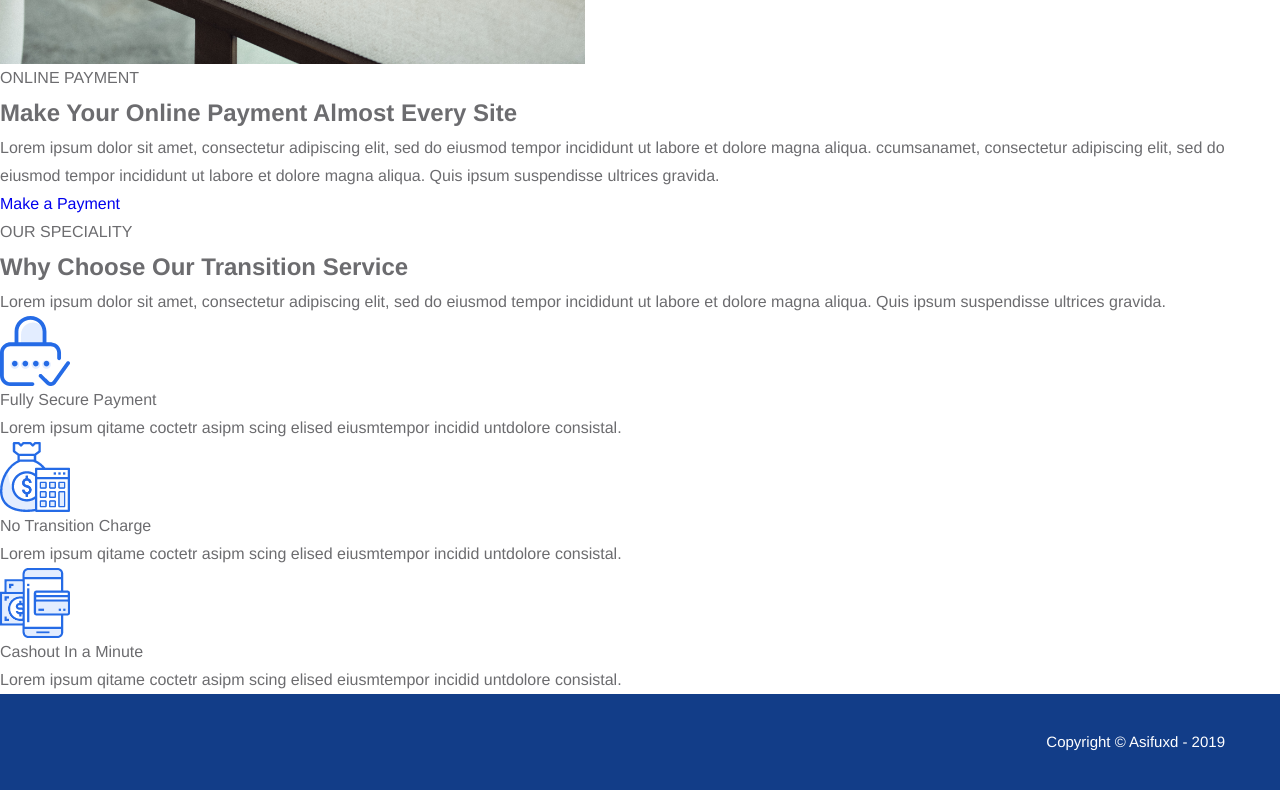
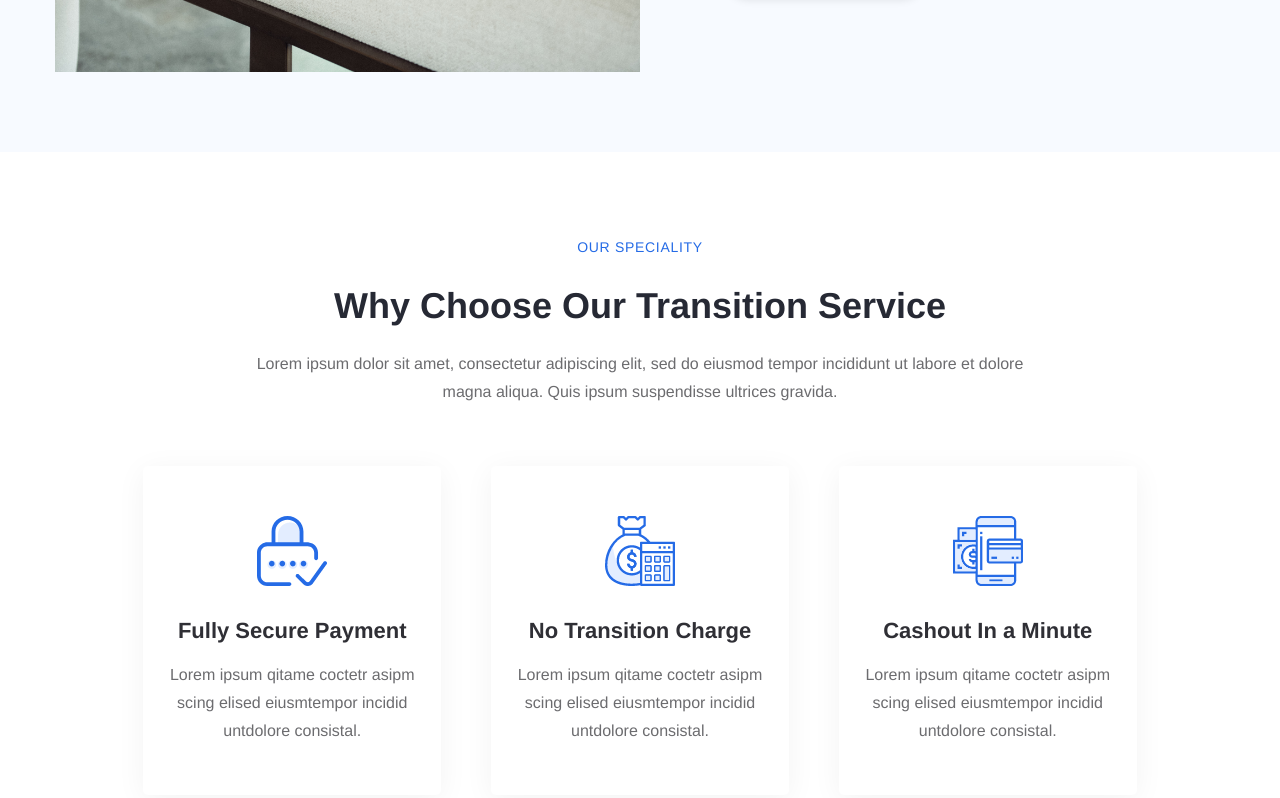
Before and after one commit to akahoshi-rs/20201209_kadai, a plain HTML site: page index.html in a window 1280 px wide. Shown: the part 1242-2040 px from the top of the page. Drawn offline with Linux system fonts and the light colour scheme.

Commit message:
index commit

```diff
--- a/css/style.scss
+++ b/css/style.scss
@@ -1,6 +1,11 @@
+/*base
+-------------------------------------------------*/
+
 $base-color: #6c6c6f;
 $bg-color: #123d88;
 $text-white: #fff;
+$text-black: #262934;
+$main-color: #256BE6;
 
 body {
     color: $base-color;
@@ -21,6 +26,7 @@ ul {
 
 a {
     text-decoration: none;
+    color: $text-white;
 }
 
 // mixin
@@ -38,7 +44,75 @@ a {
     align-items: center;
 }
 
-/*header*/
+@mixin sub-title {
+    font-size: 14px;
+    color: $main-color;
+    line-height: (30/14);
+    letter-spacing: 0.05em;
+}
+
+@mixin title {
+    color: $text-black;
+    font-size: 36px;
+    line-height: (48/36);
+    font-weight: bold;
+}
+
+@mixin lead-width {
+    width: 770px;
+    margin: 0 auto;
+    text-align: center;
+}
+
+/*media
+--------------------------------------------------------*/
+.media {
+    &__sub-title {
+        @include sub-title();
+    }
+
+    &__title {
+        @include title();
+        margin: 20px 0;
+    }
+}
+
+.button {
+    display: inline-block;
+    width: 200px;
+    margin-top: 50px;
+    box-shadow: rgba(0,0,0,0.1) 0 3px 8px;
+    border-radius: 28.5px;
+    padding: 12px 0;
+    text-align: center;
+    background-color: $main-color;
+    letter-spacing: 0.025;
+    line-height: (24/16);
+}
+
+.card {
+    background-color: #fff;
+    border-radius: 5px;
+
+   &__icon {
+    margin-bottom: 15px;
+   }
+
+   &__title {
+    color: #2f2f35;
+    font-size: 22px;
+    font-weight: bold;
+    line-height: (60/22);
+   }
+
+   &-shadow {
+    padding: 50px 25px;
+    box-shadow: 0 5px 30px rgba(0,0,0,0.05);
+    text-align: center;
+   }
+}
+/*header
+-----------------------------------------------------*/
 .header {
     padding: 30px 0;
     background-color: $bg-color;
@@ -62,9 +136,12 @@ a {
         margin-left: 30px;
     }
     &__link {
-        color: $text-white;;
+        color: $text-white;
     }
 }
+
+/*main
+----------------------------------------------*/
 
 /*features*/
 .features {
@@ -72,10 +149,68 @@ a {
         @include basic-inner();
         @include basic-flex();
     }
+
+    &__info {
+        width: 42.7%;
+        margin-top: 80px;
+    }
+
+    &__list {
+        width: 50.4%;
+        @include basic-flex();
+    }
+
+    &__item {
+        width: 44%;
+        margin: 40px 0;
+    }
+}
+
+/*payment*/
+.payment {
+    background-color: #F7FAFF;
+    padding: 80px 0;
+
+    &__inner {
+        @include basic-inner();
+        @include basic-flex();
+    }
+
+    &__img {
+        width: 50.4%;
+    }
+
+    &__info {
+        width: 42.7%;
+        margin: 40px 0;
+    }
+}
+
+/*speciality*/
+.speciality {
+    padding: 80px 100px;
+
+    &__inner {
+        @include basic-inner();
+    }
+
+    &__info {
+        @include lead-width();
+    }
+
+    &__list {
+        @include basic-flex();
+        margin-top: 60px;
+    }
+
+    &__item {
+        width: 30%;
+    }
 }
 
 
-/*footer*/
+/*footer
+-----------------------------------------*/
 
 .footer {
     background-color: $bg-color;
--- a/imdex.html
+++ b/index.html
@@ -111,14 +111,14 @@
         <div class="speciality">
             <div class="speciality__inner">
                 <div class="speciality__info media">
-                    <p class="meida__sub-title">OUR SPECIALITY</p>
+                    <p class="media__sub-title">OUR SPECIALITY</p>
                     <h2 class="media__title">Why Choose Our Transition Service</h2>
                     <p>Lorem ipsum dolor sit amet, consectetur adipiscing elit, sed do eiusmod tempor incididunt ut
                         labore et dolore magna
                         aliqua. Quis ipsum suspendisse ultrices gravida.</p>
                 </div>
                 <div class="speciality__list">
-                    <div class="speciality__item card">
+                    <div class="speciality__item card card-shadow">
                         <div class="card__icon">
                             <img src="images/ico_card05.png" alt="">
                         </div>
@@ -128,7 +128,7 @@
                             </dd>
                         </dl>
                     </div>
-                    <div class="speciality__item card">
+                    <div class="speciality__item card card-shadow">
                         <div class="card__icon">
                             <img src="images/ico_card06.png" alt="">
                         </div>
@@ -138,7 +138,7 @@
                             </dd>
                         </dl>
                     </div>
-                    <div class="speciality__item card">
+                    <div class="speciality__item card card-shadow">
                         <div class="card__icon">
                             <img src="images/ico_card07.png" alt="">
                         </div>
```
Also changed, not shown: css/style.css, 1 other file.
